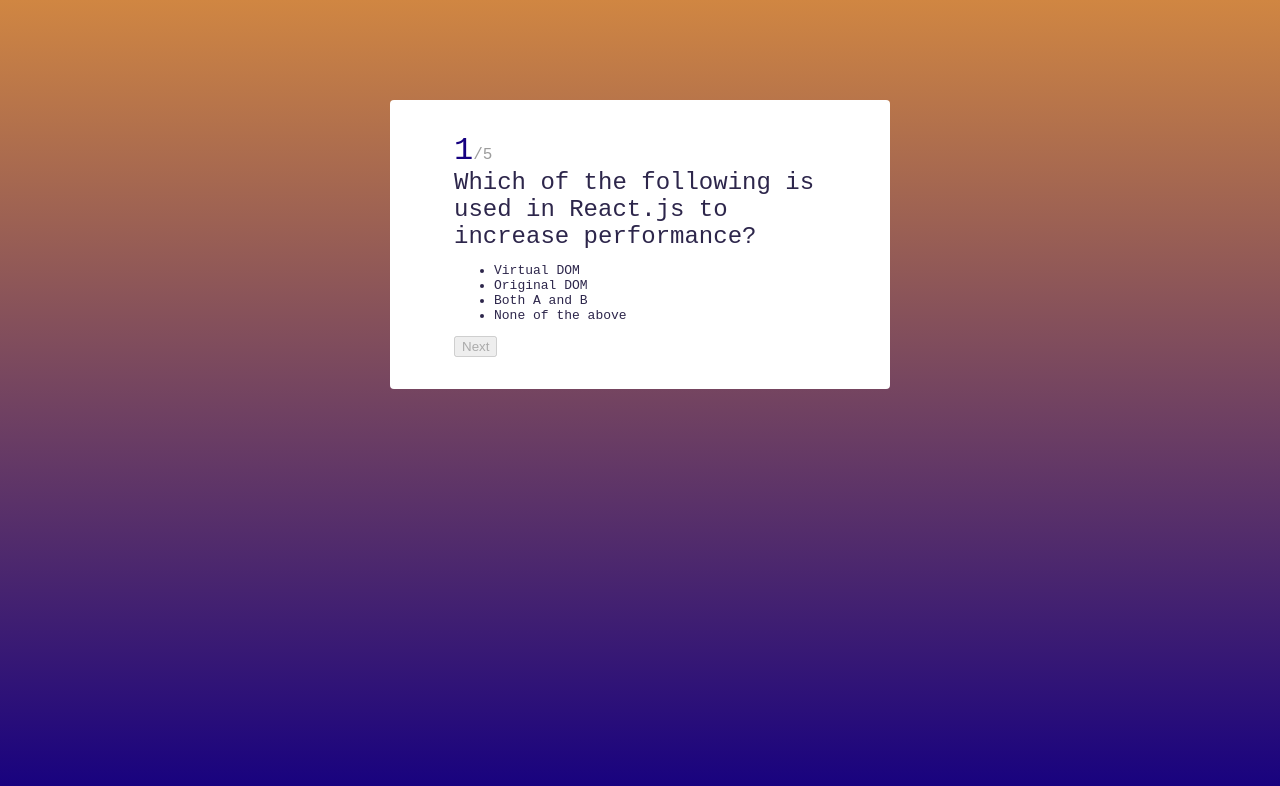
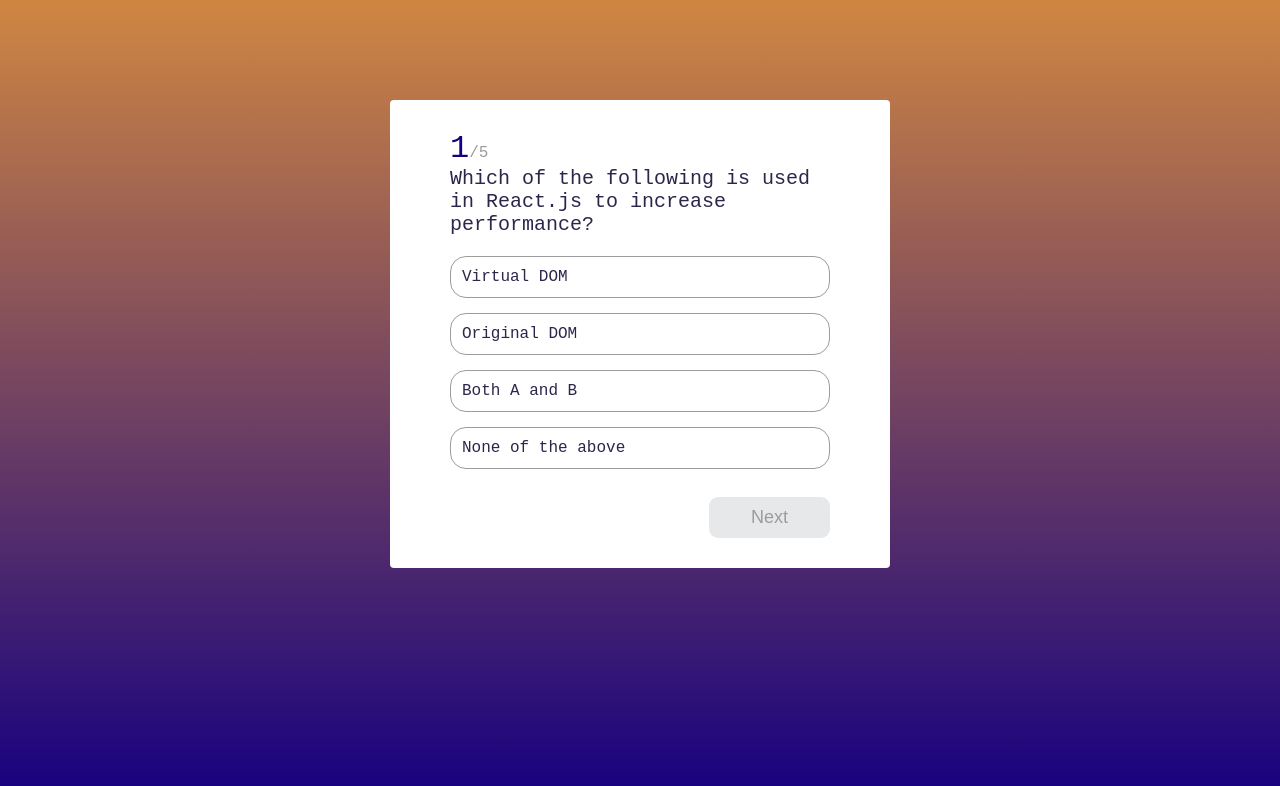
Before and after one commit to sf-adams/quiznet, a React (Vite) app: page / in a window 1280 px wide. Shown: the top 786 px of the page. Built offline with nearby package versions, Linux system fonts and the light colour scheme.

Commit message:
feat: add quiz styling

```diff
--- a/src/components/Quiz.jsx
+++ b/src/components/Quiz.jsx
@@ -10,7 +10,7 @@
 
   const { question, choices, correctAnswer } = questions[currentQuestion];
 
-  const onAnwswerClick = (answer, index) => {
+  const onAnswerClick = (answer, index) => {
     setAnswerIdx(index);
     if (answer === correctAnswer) {
       setAnswer(true);
@@ -57,7 +57,7 @@
           <ul>
             {choices.map((choice, index) => (
               <li
-                onClick={() => onAnwswerClick(choice, index)}
+                onClick={() => onAnswerClick(choice, index)}
                 key={choice}
                 className={answerIdx === index ? "selected-answer" : null}
               >
--- a/src/index.scss
+++ b/src/index.scss
@@ -12,7 +12,7 @@
   display: flex;
   justify-content: center;
   margin: 0 auto;
-  padding: 0 2rem;
+  padding: 0 30px;
   height: 100vh;
 }
 
@@ -21,7 +21,7 @@
   background: $bg;
   border-radius: 4px;
   margin-top: 100px;
-  padding: 2rem 4rem;
+  padding: 30px 60px;
   box-sizing: border-box;
 
   .active-question-no {
@@ -37,8 +37,75 @@
   }
 
   h2 {
-    font-size: 1.5rem;
+    font-size: 20px;
     font-weight: 500;
     margin: 0;
   }
+
+  ul {
+    margin-top: 20px;
+    margin-left: -40px;
+
+    li {
+      text-decoration: none;
+      list-style: none;
+      color: $foreground;
+      font-size: 16px;
+      background: $bg;
+      border: 1px solid $disabled;
+      border-radius: 16px;
+      padding: 11px;
+      margin-top: 15px;
+      cursor: pointer;
+    }
+
+    .selected-answer {
+      background: $primary;
+      border: 1px solid $accent;
+      color: $bg;
+    }
+  }
+
+  .footer {
+    display: flex;
+    justify-content: flex-end;
+  }
+
+  button {
+    background: linear-gradient(0deg, $primary 0.03%, $accent);
+    border-radius: 9px;
+    font-size: 18px;
+    color: $bg;
+    padding: 10px 42px;
+    outline: none;
+    border: none;
+    margin-top: 15px;
+    cursor: pointer;
+
+    &:disabled {
+      background: $bg-accent;
+      color: $disabled;
+      cursor: not-allowed;
+    }
+  }
+
+  .result {
+    text-align: center;
+
+    h3 {
+      font-size: 24px;
+      letter-spacing: 1.4px;
+      text-align: center;
+    }
+
+    p {
+      font-size: 16px;
+      font-weight: 500;
+
+      span {
+        color: $primary;
+        font-size: 22px;
+      }
+    }
+  }
 }
```
